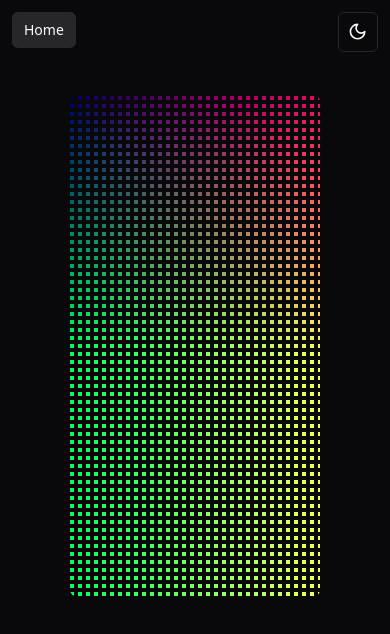
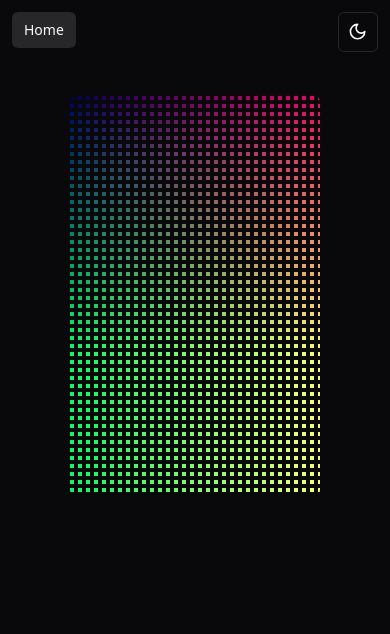
Before and after one commit to forrestwilkins/portfolio, a React (Vite) app: page /canvas in a window 390 px wide. Shown: the top 634 px of the page. Built offline with nearby package versions, Linux system fonts and the light colour scheme.

Commit message:
fix: decrease size of canvas on mobile

```diff
--- a/src/pages/canvas-page.tsx
+++ b/src/pages/canvas-page.tsx
@@ -7,7 +7,7 @@ const CanvasPage = () => {
   const isLarge = useIsLarge();
 
   const canvasWidth = isLarge ? 500 : 250;
-  const canvasHeight = isLarge ? 250 : 500;
+  const canvasHeight = isLarge ? 250 : 400;
 
   const handleCanvasMount = (canvas: HTMLCanvasElement) => {
     const context = canvas.getContext('2d');
```
